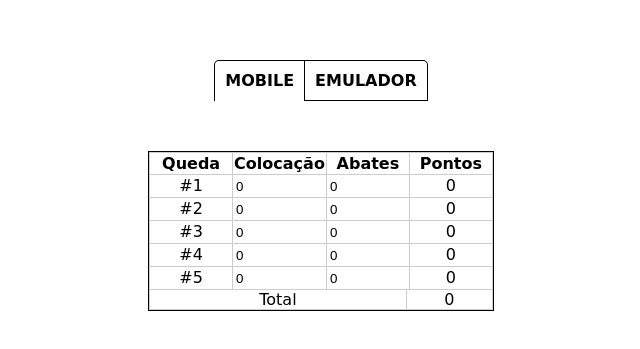
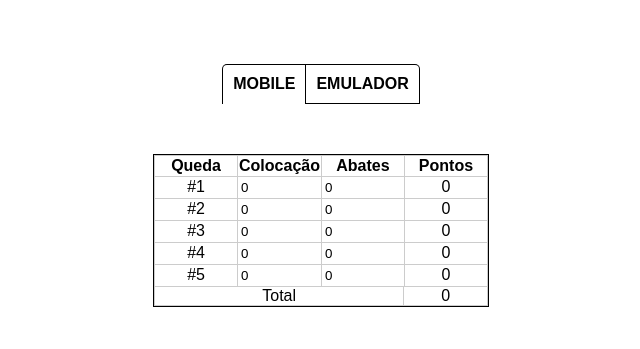
Before and after one commit to franciscomatheus-ops/tabela, a plain HTML site: page index.html in a window 1280 px wide. Shown: the part 215-564 px from the top of the page, without its empty margins (319-959 px from the left). Drawn offline with Linux system fonts and the light colour scheme.

Commit message:
Update index.html

```diff
--- a/index.html
+++ b/index.html
@@ -49,7 +49,7 @@
             flex-direction: column;
             gap: 50px;
             align-items: center;
-            font-family: cursive;
+            font-family: "Poppins", sans-serif;
         }
         .troca{
             display: flex;
```
